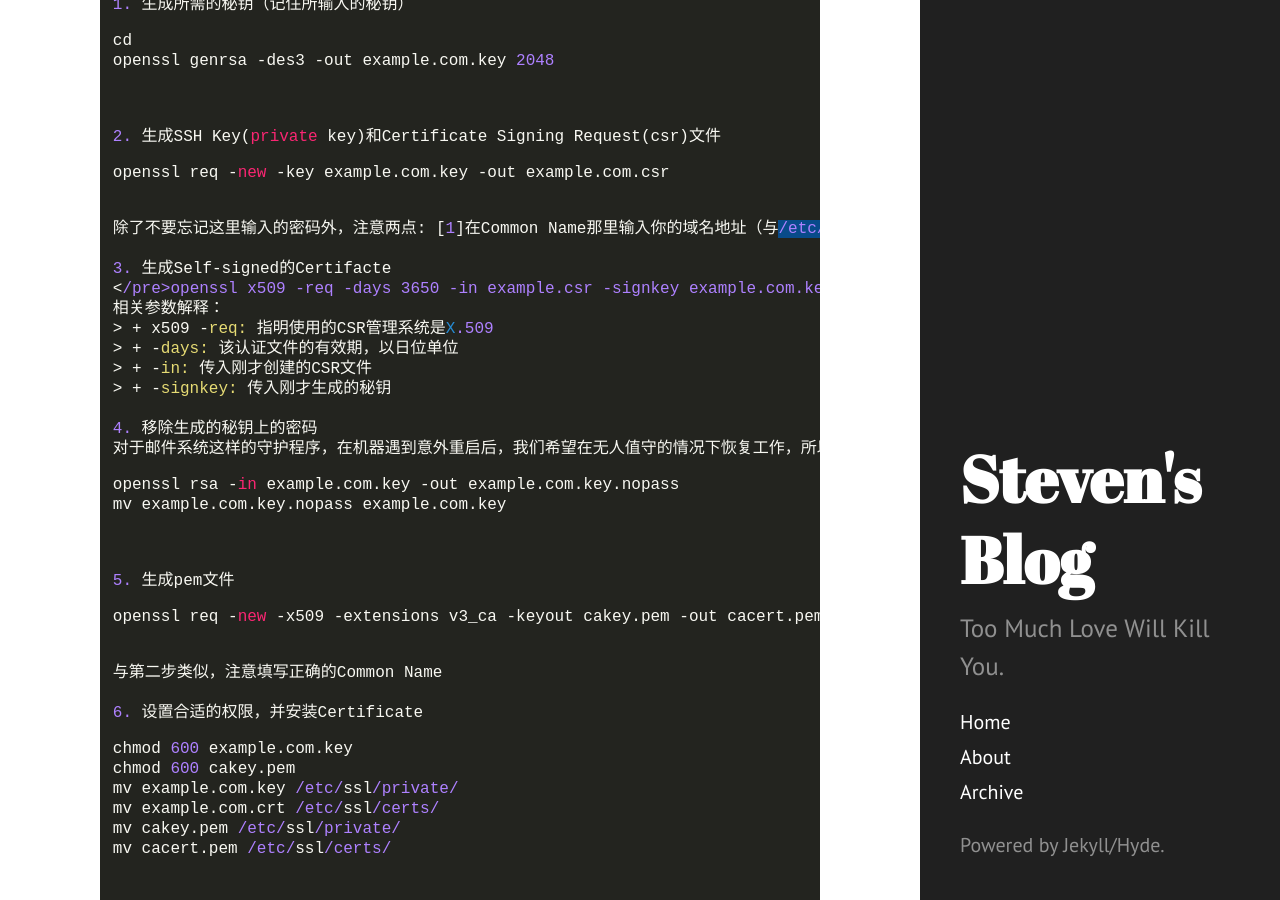
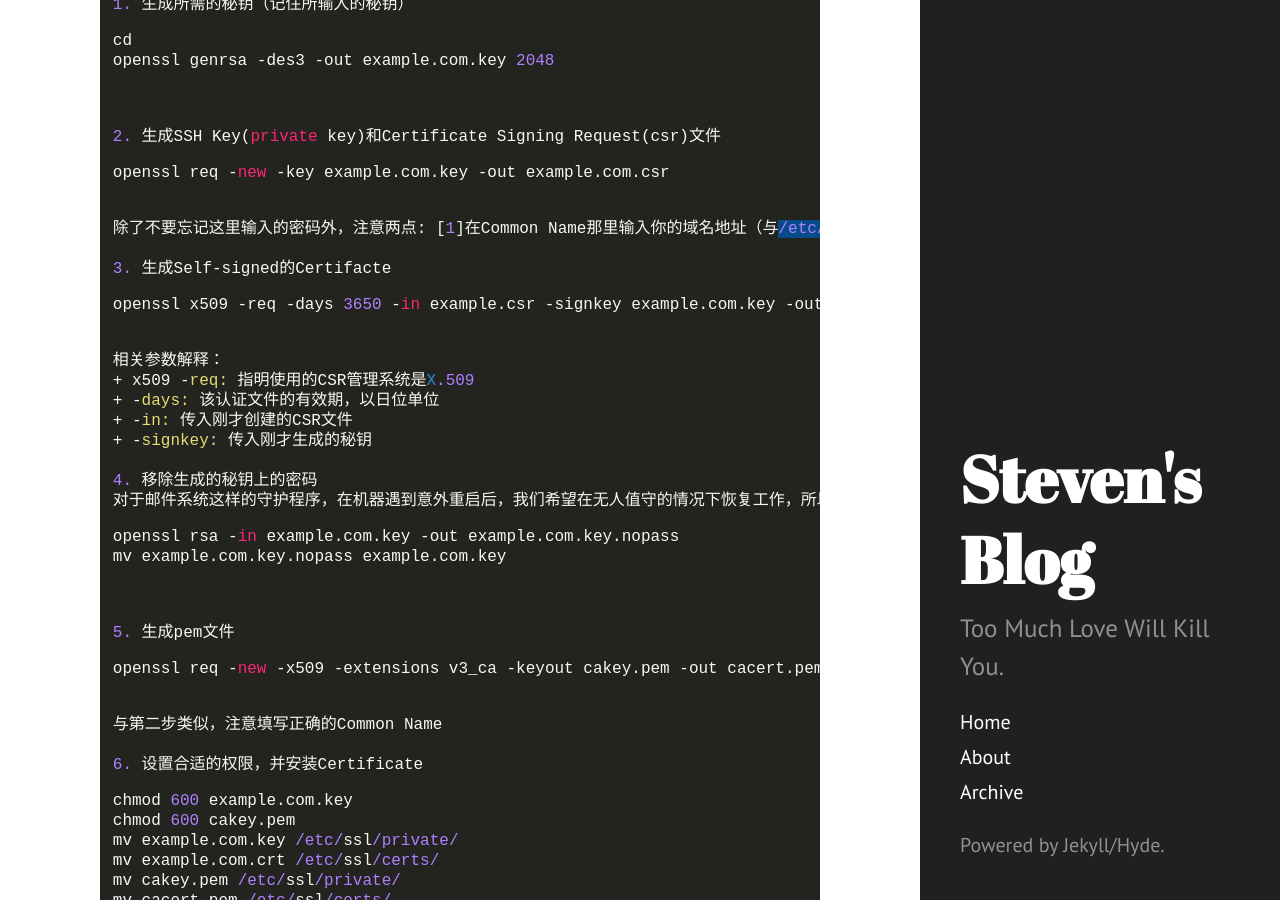
Before and after one commit to legatoo/legatoo.github.io, a Jekyll site: the page built from _posts/2014-12-15-Build-Your-Own-Custom-Doamin-Email-on-DigitalOcean.md, in a window 1280 px wide and 900 px high, scrolled down 5851 px. Built offline with Jekyll 4.4.1, drawn with Linux system fonts in a browser that asks for light colours; Markdown is read by kramdown in place of the engine named in the settings.

Commit message:
post: mail service

```diff
--- a/_posts/2014-12-15-Build-Your-Own-Custom-Doamin-Email-on-DigitalOcean.md
+++ b/_posts/2014-12-15-Build-Your-Own-Custom-Doamin-Email-on-DigitalOcean.md
@@ -145,12 +145,12 @@
 除了不要忘记这里输入的密码外，注意两点: [1]在Common Name那里输入你的域名地址（与<span style="background-color: #084B8A"><font color="white">/etc/postfix/main.cf</font></span>中的myhostname同） [2]不用输入Challenge Password
 
 3. 生成Self-signed的Certifacte
-</pre><code class="Bash">openssl x509 -req -days 3650 -in example.csr -signkey example.com.key -out example.com.crt</code></pre>
+<pre><code class="Bash">openssl x509 -req -days 3650 -in example.csr -signkey example.com.key -out example.com.crt</code></pre>
 相关参数解释：
-> + x509 -req: 指明使用的CSR管理系统是<a href="http://en.wikipedia.org/wiki/X.509">X.509</a>
-> + -days: 该认证文件的有效期，以日位单位
-> + -in: 传入刚才创建的CSR文件
-> + -signkey: 传入刚才生成的秘钥
++ x509 -req: 指明使用的CSR管理系统是<a href="http://en.wikipedia.org/wiki/X.509">X.509</a>
++ -days: 该认证文件的有效期，以日位单位
++ -in: 传入刚才创建的CSR文件
++ -signkey: 传入刚才生成的秘钥
 
 4. 移除生成的秘钥上的密码
 对于邮件系统这样的守护程序，在机器遇到意外重启后，我们希望在无人值守的情况下恢复工作，所以不可能每次都人为输入密码。
@@ -178,7 +178,7 @@
 postconf -e 'smtpd_tls_CAfile = /etc/ssl/certs/cacert.pem'
 postconf -e 'tls_random_source = dev:/dev/urandom'</code></pre>
 
-配置Postfix使之支持Gmail邮件转发，编辑<span style="background-color: #084B8A"><font color="white">/etc/postfix/master.cf</font></span>,　打开如下内容，注意submission那一行的第三个选项，也就是chroot设置位<span style="background-color: #084B8A"><font color="white">n</font></span>
+配置Postfix使之支持Gmail邮件转发，编辑<span style="background-color: #084B8A"><font color="white">/etc/postfix/master.cf</font></span>,　打开如下内容，注意submission那一行的第三个选项，也就是chroot设置位<span style="background-color: #084B8A"><font color="white"> n</font></span>
 
 <pre><code class="Bash">submission inet n       -       n       -       -       smtpd
   -o syslog_name=postfix/submission
@@ -215,8 +215,7 @@
 
 如果一切正确，你会收到一封验证邮件。否则的话，查看log文件查看问题。
 
-<a href="http://seasonofcode.com/posts/custom-domain-e-mails-with-postfix-and-gmail-the-missing-tutorial.html">Reference#1</a>
-
+<a href="http://seasonofcode.com/posts/custom-domain-e-mails-with-postfix-and-gmail-the-missing-tutorial.html">Reference#1</a>,
 <a href="http://www.e-rave.nl/create-a-self-signed-ssl-key-for-postfix">Reference#2</a>
 
 Cheers,
```
